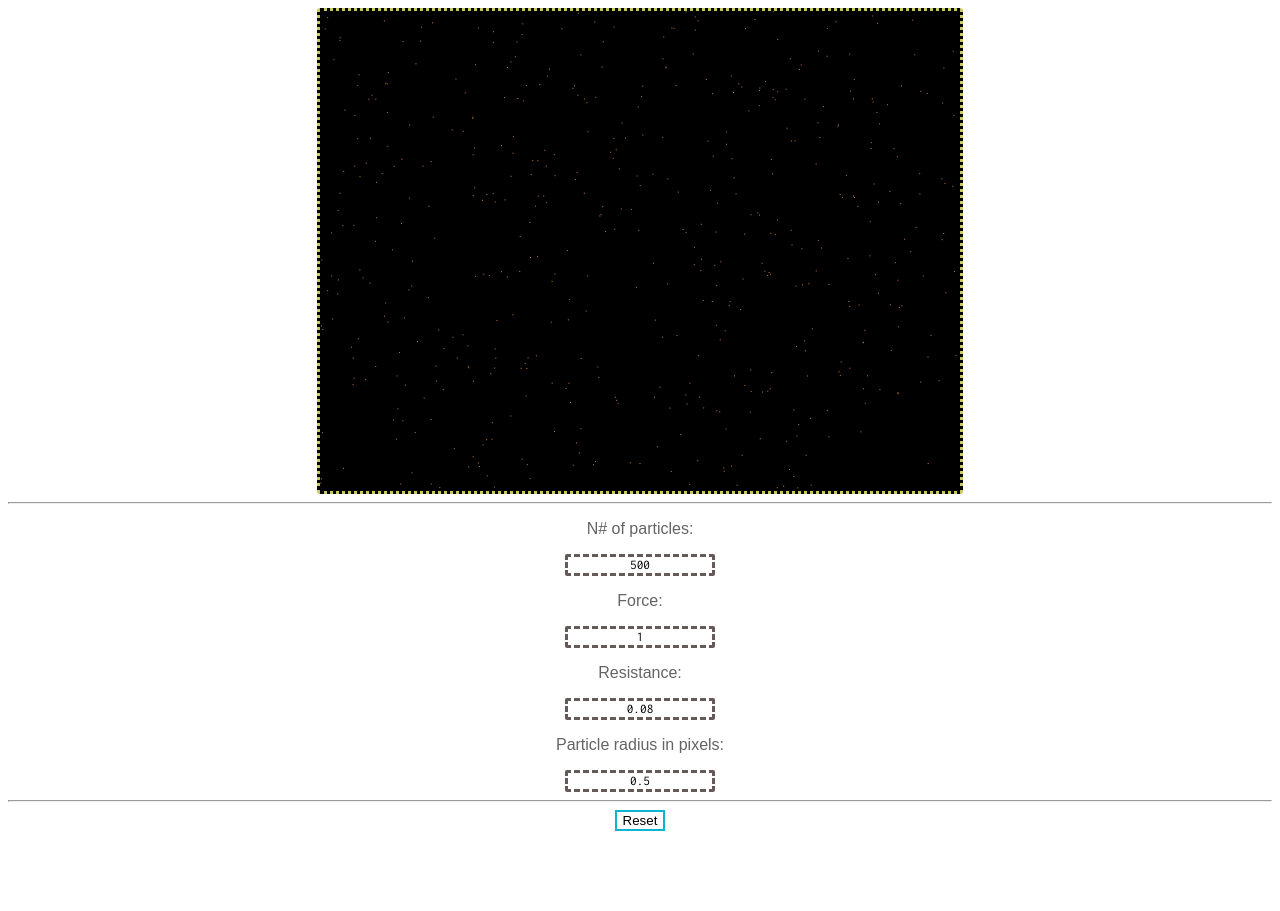
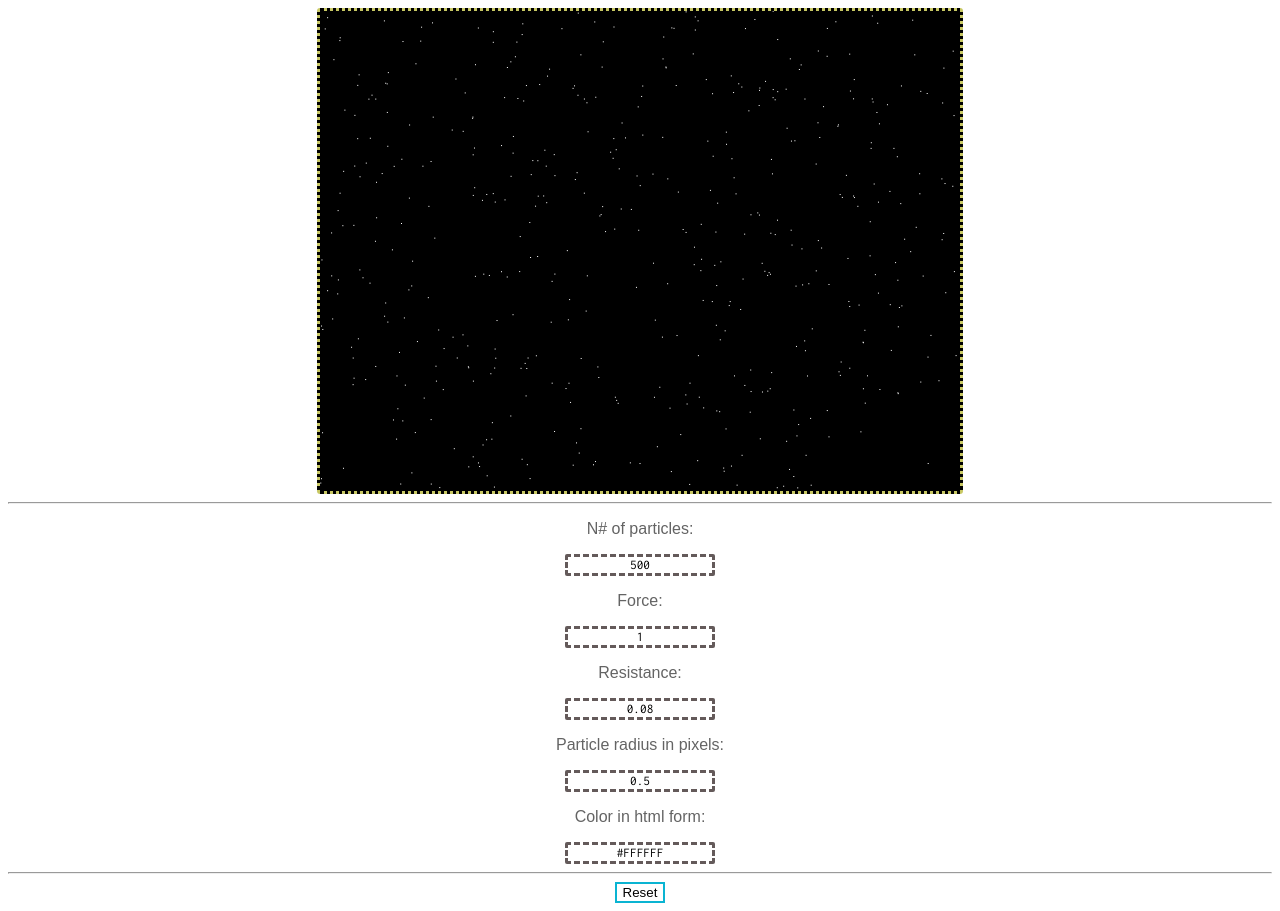
Before and after one commit to mlombas/Javascript-particles-test, a plain HTML site: page index.html in a window 1280 px wide. Before the commit the page ends 839 px from the top, so only its background shows below. Drawn offline with Linux system fonts and the light colour scheme.

Commit message:
added color option, fixed bug with right and bottom borders

```diff
--- a/index.html
+++ b/index.html
@@ -12,10 +12,11 @@
         <canvas id="particleField">
         </canvas>
         <hr />
-        <p>N# of particles: </p><input name="particles" type="text" id="particles" value="500"/>
+        <p>N# of particles: </p><input name="numOfParticles" type="text" id="numOfParticles" value="500"/>
         <p>Force: </p><input name="force" type="text" id="force" value="1"/>
         <p>Resistance: </p><input name="resistance" type="text" id="resistance" value="0.08"/>
         <p>Particle radius in pixels: </p><input name="particleRadius" type="text" id="particleRadius" value="0.5"/>
+        <p>Color in html form: </p><input name="particleColor" type="text" id="particleColor" value="#FFFFFF"/>
         <hr />
         <button onclick="reset()">Reset</button>
     </div>
--- a/main.js
+++ b/main.js
@@ -1,19 +1,20 @@
 //Variable declarations
 var canvas;
 var mouse, mouseIsDown;
-var force, resistance, particleRadius; //resistance in % of movement
+var force, resistance, particleRadius, particleColor; //resistance in % of movement
 var maxParticles, particles; //particles is an array
 var loop;
 //End of variable declarations
 //Classes definitions
 class particle {
-	constructor(x, y, r) {
+	constructor(x, y, r, color) {
+		this.color = color;
 		this.radius = r;
 		this.pos = new vec(x, y);
 		this.f = new vec(0,0);
 	}
 	draw(g) {
-		g.fillStyle = "#c47a35";
+		g.fillStyle = this.color;
 		g.fillRect(this.pos.x - this.radius, this.pos.y - this.radius,2 * this.radius, 2 * this.radius);
 	}
 	update(mousePos, force, resistance) {
@@ -25,9 +26,9 @@ class particle {
 		}
 		this.f.x -= this.f.x * resistance;
 		this.f.y -= this.f.y * resistance;
-		if(this.pos.x + this.f.x + this.radius > canvas.width || this.pos.x + this.f.x - this.radius < 0)
+		if(this.pos.x + this.f.x + this.radius * 2 > canvas.width || this.pos.x + this.f.x - this.radius < 0)
 			this.f.x = -this.f.x;
-		if(this.pos.y + this.f.y + this.radius > canvas.height || this.pos.y + this.f.y - this.radius < 0)
+		if(this.pos.y + this.f.y + this.radius * 2 > canvas.height || this.pos.y + this.f.y - this.radius < 0)
 			this.f.y = -this.f.y;
 		this.pos.x += this.f.x;
 		this.pos.y += this.f.y;
@@ -52,10 +53,11 @@ function reset() {
 	console.log("reseting");
 	force = document.getElementById("force").value;
 	resistance = document.getElementById("resistance").value;
-	maxParticles = document.getElementById("particles").value;
-	particleRadius = document.getElementById("particleRadius").value
+	maxParticles = document.getElementById("numOfParticles").value;
+	particleRadius = document.getElementById("particleRadius").value;
+	particleColor = document.getElementById("particleColor").value;
 	particles = [maxParticles];
-	for(var i = 0; i < maxParticles; i++) particles[i] = new particle(Math.random() * (canvas.width - 1), Math.random() * (canvas.height - 1), particleRadius);
+	for(var i = 0; i < maxParticles; i++) particles[i] = new particle(Math.random() * (canvas.width - 1), Math.random() * (canvas.height - 1), particleRadius, particleColor);
 	loop = setInterval(mainLoop, 16);
 }
 
```
